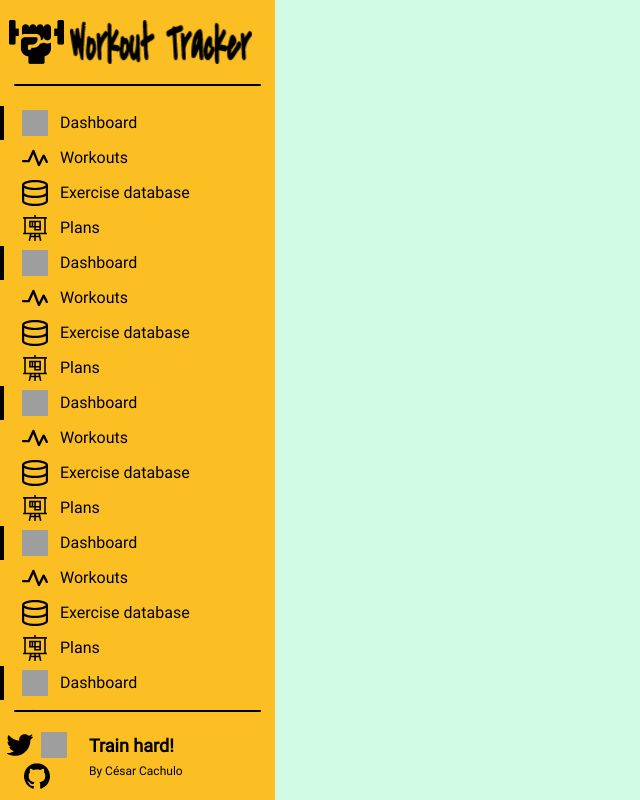
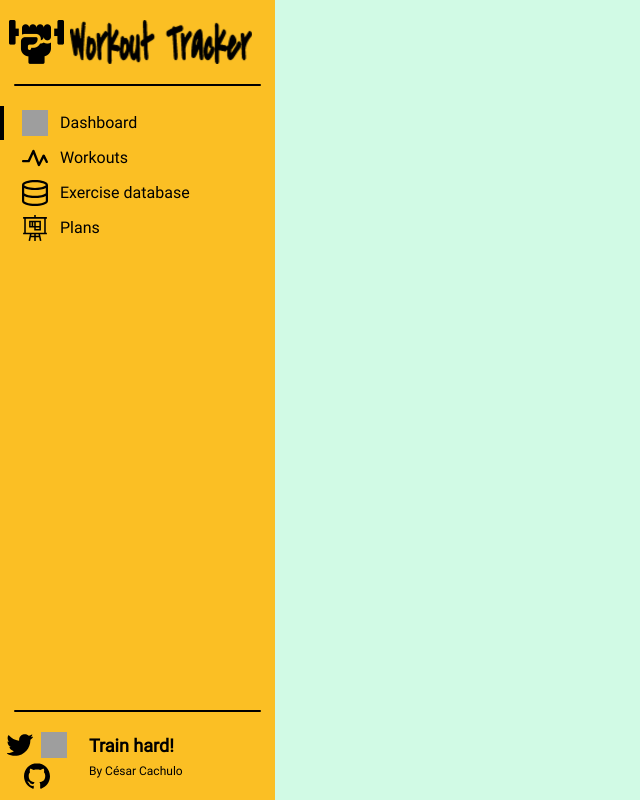
Before and after one commit to moonlightflicker/workout-tracker-fe, a React (Create React App) app in the folder workout-tracker/: page / in a window 1280 px wide. Shown: the whole page, without its empty margins (0-640 px from the left). Built offline with nearby package versions, Linux system fonts and the light colour scheme; grey boxes are pictures that could not be loaded.

Commit message:
Navbar scrollbar style adjustment

```diff
--- a/workout-tracker/src/layout/NavBar/NavBar.jsx
+++ b/workout-tracker/src/layout/NavBar/NavBar.jsx
@@ -26,26 +26,6 @@ function NavBar() {
         <NavItem icon={workoutsIcon} text="Workouts" selected={false} />
         <NavItem icon={exercisesIcon} text="Exercise database" selected={false} />
         <NavItem icon={plansIcon} text="Plans" selected={false} />
-        <NavItem icon={dashboardIcon} text="Dashboard" selected />
-        <NavItem icon={workoutsIcon} text="Workouts" selected={false} />
-        <NavItem icon={exercisesIcon} text="Exercise database" selected={false} />
-        <NavItem icon={plansIcon} text="Plans" selected={false} />
-        <NavItem icon={dashboardIcon} text="Dashboard" selected />
-        <NavItem icon={workoutsIcon} text="Workouts" selected={false} />
-        <NavItem icon={exercisesIcon} text="Exercise database" selected={false} />
-        <NavItem icon={plansIcon} text="Plans" selected={false} />
-        <NavItem icon={dashboardIcon} text="Dashboard" selected />
-        <NavItem icon={workoutsIcon} text="Workouts" selected={false} />
-        <NavItem icon={exercisesIcon} text="Exercise database" selected={false} />
-        <NavItem icon={plansIcon} text="Plans" selected={false} />
-        <NavItem icon={dashboardIcon} text="Dashboard" selected />
-        <NavItem icon={workoutsIcon} text="Workouts" selected={false} />
-        <NavItem icon={exercisesIcon} text="Exercise database" selected={false} />
-        <NavItem icon={plansIcon} text="Plans" selected={false} />
-        <NavItem icon={dashboardIcon} text="Dashboard" selected />
-        <NavItem icon={workoutsIcon} text="Workouts" selected={false} />
-        <NavItem icon={exercisesIcon} text="Exercise database" selected={false} />
-        <NavItem icon={plansIcon} text="Plans" selected={false} />
       </div>
 
       <div className="separator" />
--- a/workout-tracker/src/layout/NavBar/NavBar.scss
+++ b/workout-tracker/src/layout/NavBar/NavBar.scss
@@ -74,10 +74,10 @@ $item-container-height: calc(100vh - $logo-height - $logo-margin-top - $logo-mar
 }
 
 ::-webkit-scrollbar {
-    width: 5px;
+    width: 2px;
 }
 
 ::-webkit-scrollbar-thumb {
     border-radius: .5rem;
-    background-color: black;
+    background-color: $scrollbar-color;
 }
--- a/workout-tracker/src/utils/Constants.scss
+++ b/workout-tracker/src/utils/Constants.scss
@@ -8,3 +8,4 @@ $secondary-color: #D1FAE5;
 $highlight-color: #000000;
 //$highlight-hover-color: #0051ff;
 $highlight-hover-color: #000000;
+$scrollbar-color: #000000;
```
